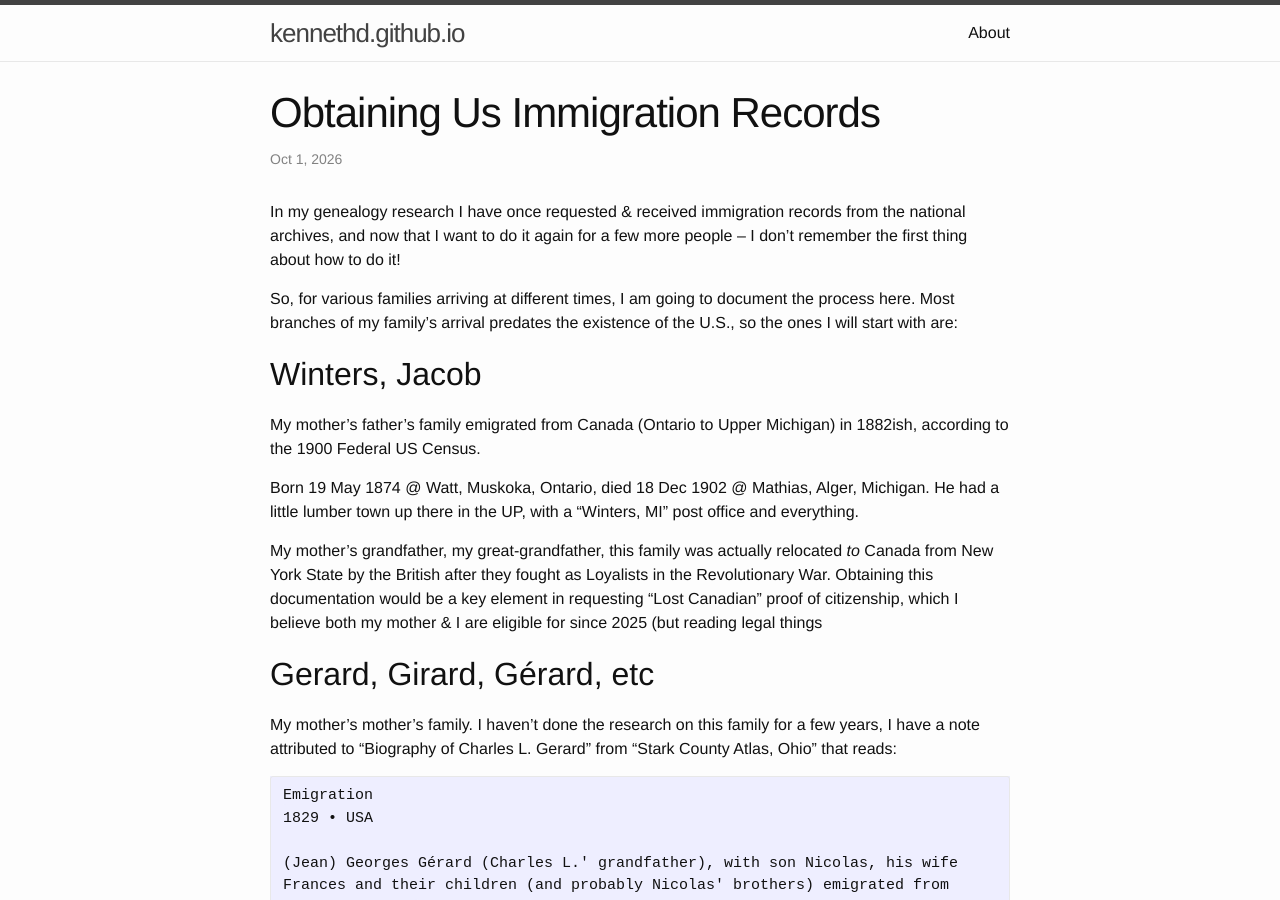
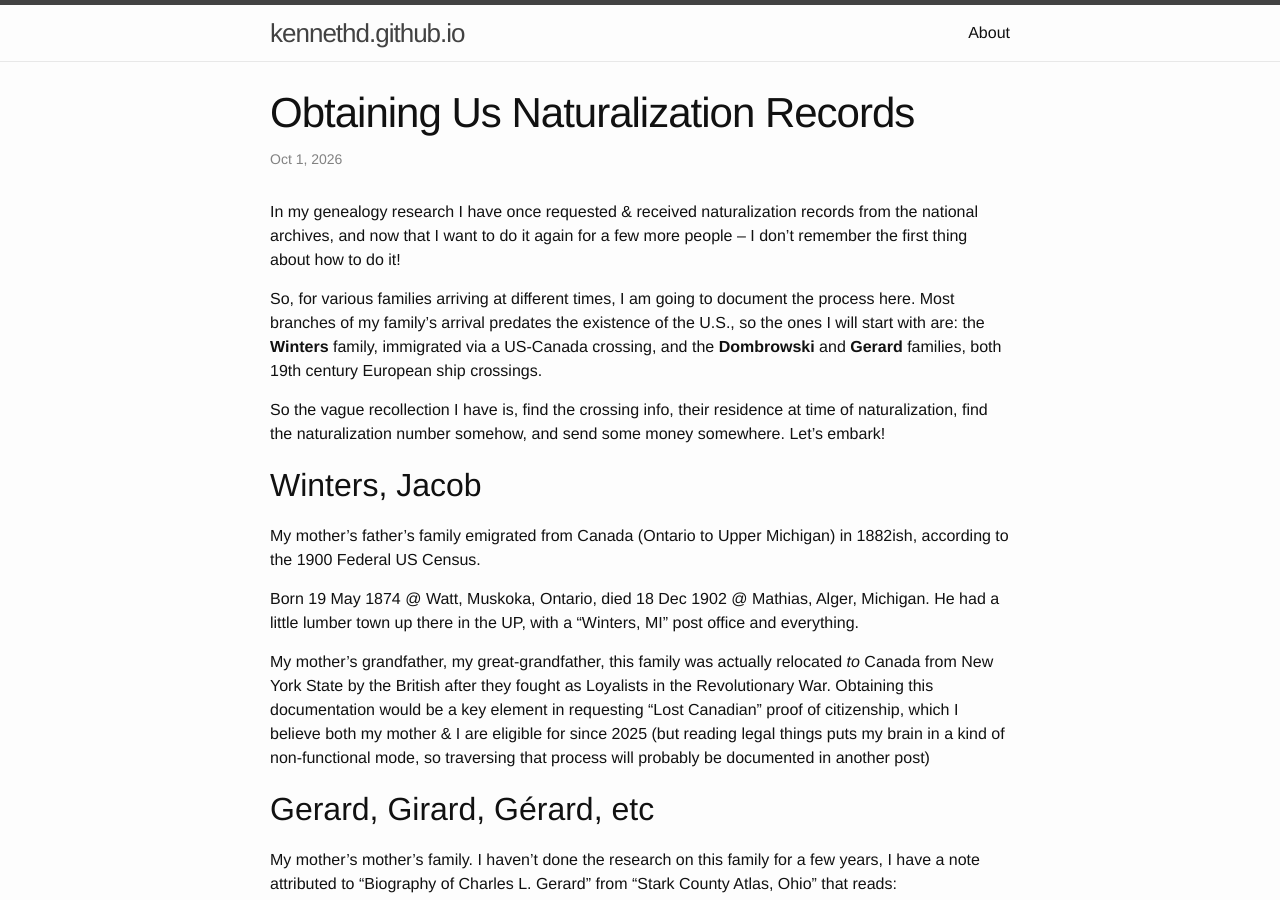
Before and after one commit to kennethd/kennethd.github.io, a Jekyll site: the page built from _posts/2026-10-01-obtaining-us-naturalization-records.markdown, in a window 1280 px wide and 900 px high. Built offline with Jekyll 4.4.1, drawn with Linux system fonts in a browser that asks for light colours; our own code applies the rules of GitHub Pages for plain Markdown files.

Commit message:
renamed s/immigration/naturalization/

```diff
--- a/_posts/2026-10-01-obtaining-us-immigration-records.markdown
+++ b/_posts/2026-10-01-obtaining-us-naturalization-records.markdown
@@ -1,11 +1,17 @@
 
-In my genealogy research I have once requested & received immigration records
+In my genealogy research I have once requested & received naturalization records
 from the national archives, and now that I want to do it again for a few more
 people -- I don't remember the first thing about how to do it!
 
 So, for various families arriving at different times, I am going to document
 the process here.  Most branches of my family's arrival predates the existence
-of the U.S., so the ones I will start with are:
+of the U.S., so the ones I will start with are: the **Winters** family,
+immigrated via a US-Canada crossing, and the **Dombrowski** and **Gerard**
+families, both 19th century European ship crossings.
+
+So the vague recollection I have is, find the crossing info, their residence
+at time of naturalization, find the naturalization number somehow, and send
+some money somewhere.  Let's embark!
 
 
 ## Winters, Jacob
@@ -22,7 +28,8 @@ relocated *to* Canada from New York State by the British after they fought as
 Loyalists in the Revolutionary War.  Obtaining this documentation would be a
 key element in requesting "Lost Canadian" proof of citizenship, which I
 believe both my mother & I are eligible for since 2025 (but reading legal
-things
+things puts my brain in a kind of non-functional mode, so traversing that
+process will probably be documented in another post)
 
 
 ## Gerard, Girard, Gérard, etc
```
